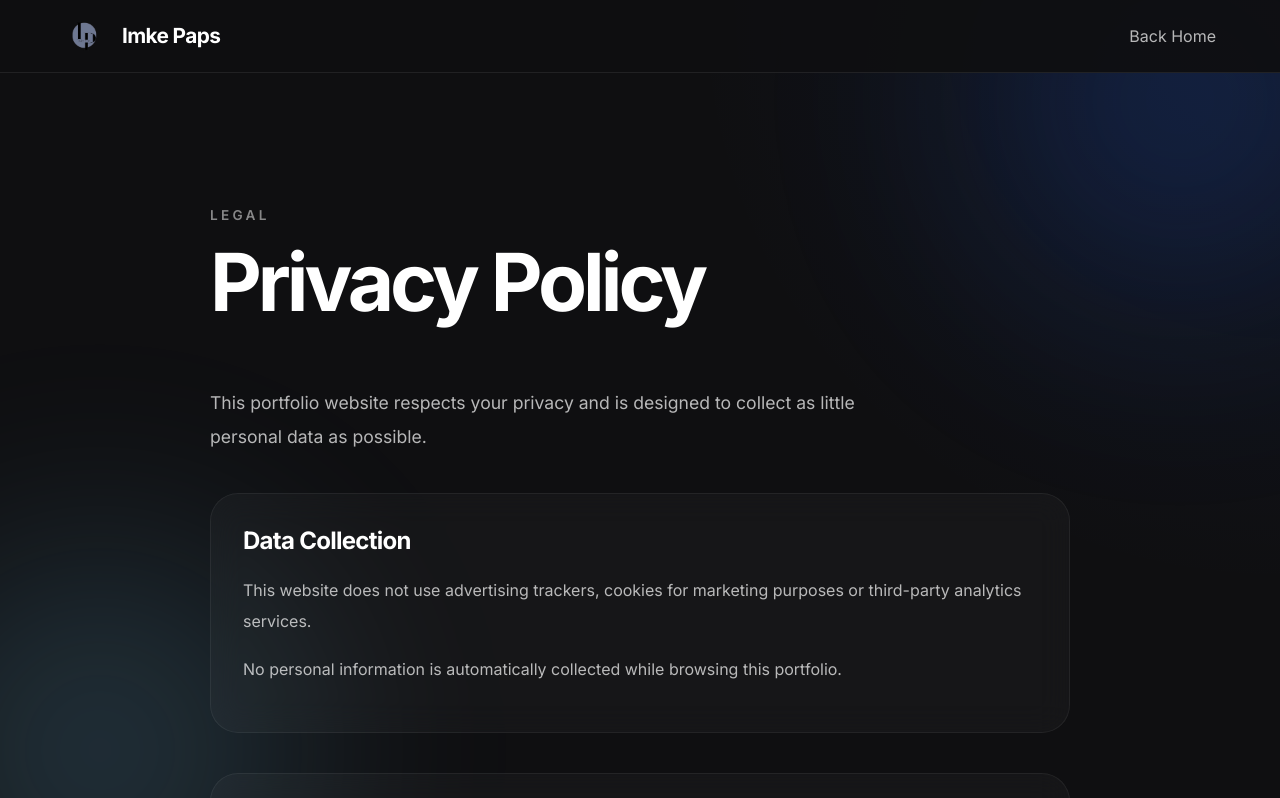
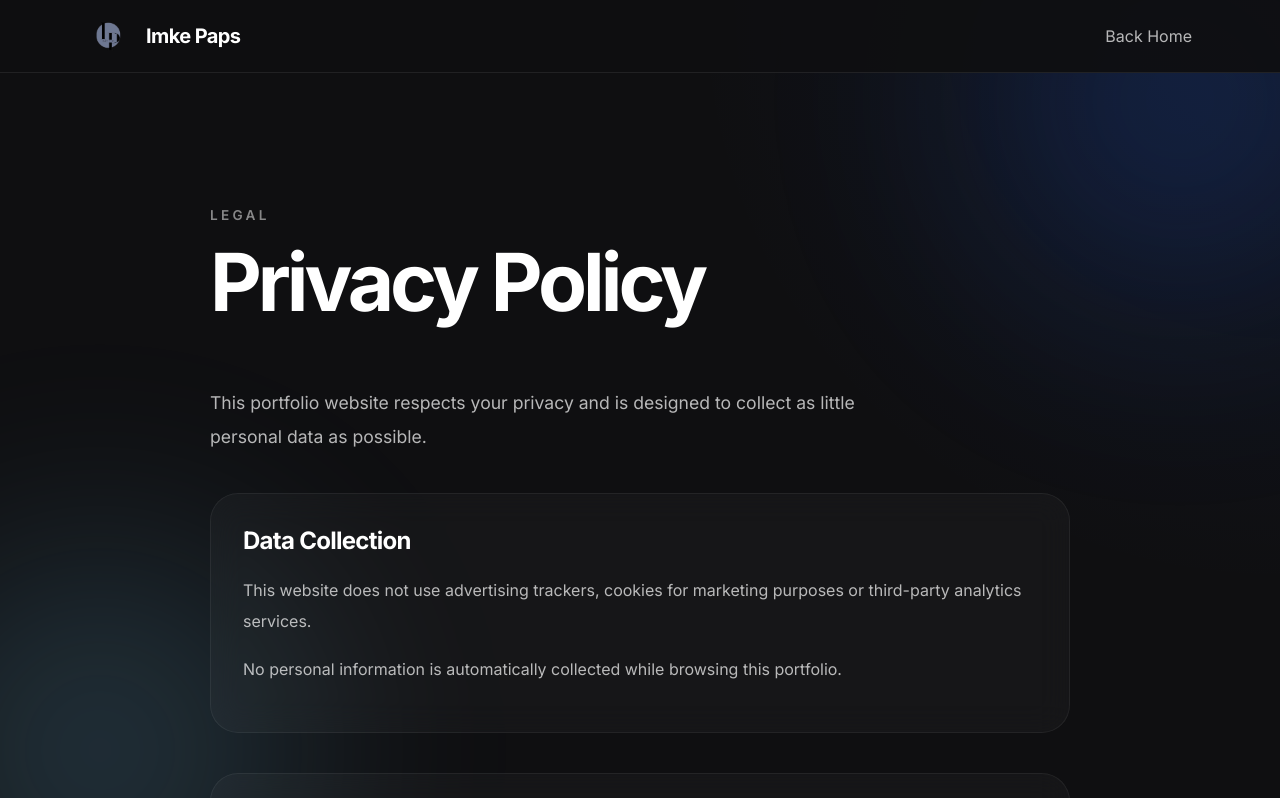
Before and after one commit to imkePaps/Portfolio, a React (Vite) app in the folder frontend/: page /privacy in a window 1280 px wide. Shown: the top 798 px of the page. Built offline with nearby package versions, Linux system fonts and the light colour scheme.

Commit message:
style (navbar/section) : margin/padding changed

```diff
--- a/frontend/src/components/Navbar/Navbar.module.css
+++ b/frontend/src/components/Navbar/Navbar.module.css
@@ -26,24 +26,14 @@
 }
 
 .logo {
-  position: relative;
-  z-index: 200;
-
   display: flex;
   align-items: center;
-
   gap: var(--space-sm);
 
-  height: 100%;
-
   color: var(--color-text);
-
   font-size: 1.25rem;
   font-weight: 700;
-
   letter-spacing: -0.03em;
-
-  line-height: 1;
 }
 
 .logoImage {
@@ -63,28 +53,19 @@
   display: flex;
   align-items: center;
 
-  height: 100%;
+  position: relative;
+  top: -1px;
 }
 .container {
-  max-width: var(--container-width);
+  width: 100%;
+  max-width: calc(var(--container-width) - 48px);
   height: 72px;
-
   margin: 0 auto;
-  padding: 0 24px;
+  padding-inline: 24px;
 
   display: flex;
   align-items: center;
   justify-content: space-between;
-}
-
-.logo {
-  position: relative;
-  z-index: 200;
-
-  font-size: 1.3rem;
-  font-weight: 700;
-
-  letter-spacing: -0.03em;
 }
 
 .links {
--- a/frontend/src/components/Section/Section.module.css
+++ b/frontend/src/components/Section/Section.module.css
@@ -1,10 +1,15 @@
 .section {
   width: 100%;
   max-width: var(--container-width);
-  scroll-margin-top: 100px;
 
   margin: 0 auto;
-  padding: clamp(80px, 12vw, 140px) 24px;
+
+  padding-top: clamp(80px, 12vw, 140px);
+  padding-bottom: clamp(80px, 12vw, 140px);
+
+  padding-inline: 24px;
+
+  scroll-margin-top: 100px;
   position: relative;
 }
 .section::after {
```
